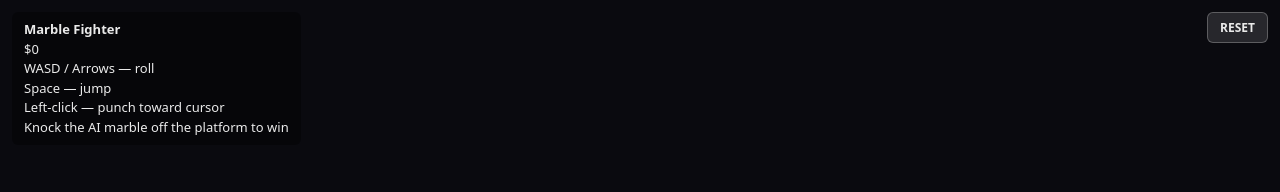
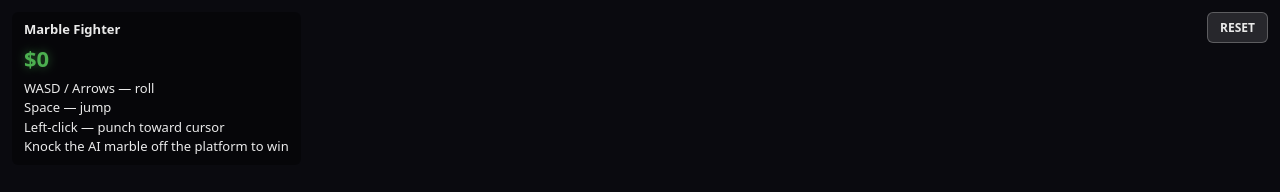
Before and after one commit to dsmurl/marble-fighter, a website built with Vite: page index.html in a window 1280 px wide. Built offline with nearby package versions, Linux system fonts and the light colour scheme; what @babylonjs/core, @babylonjs/havok would draw is missing.

Commit message:
Make HUD money readout bigger and green for visibility
Ran refine-docs' structural checks — clean, no changes needed.

```diff
--- a/index.html
+++ b/index.html
@@ -32,6 +32,13 @@
         border-radius: 6px;
         pointer-events: none;
         user-select: none;
+      }
+      #hud-money {
+        font-size: 22px;
+        font-weight: 800;
+        color: #4caf50;
+        text-shadow: 0 0 10px rgba(76, 175, 80, 0.5);
+        margin: 2px 0 4px;
       }
       #endgame-overlay {
         position: fixed;
```
